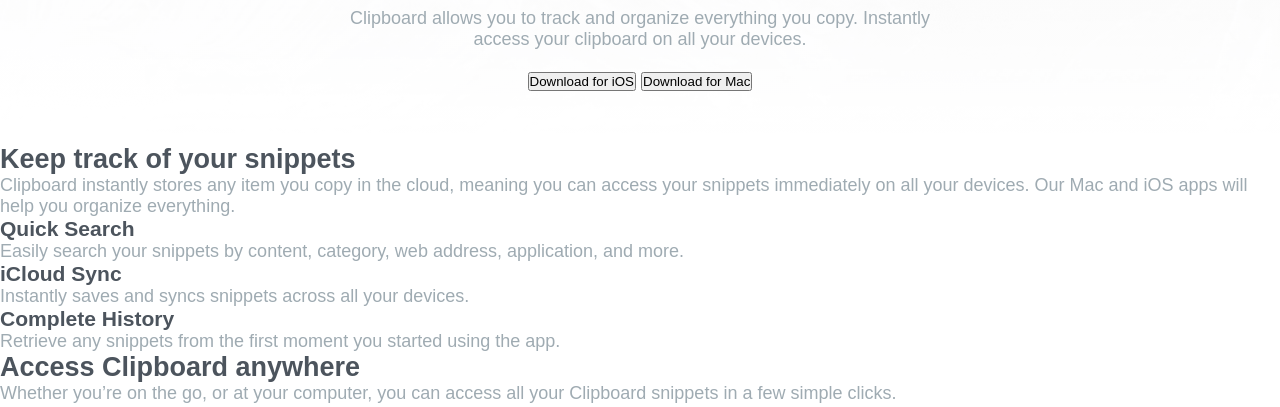
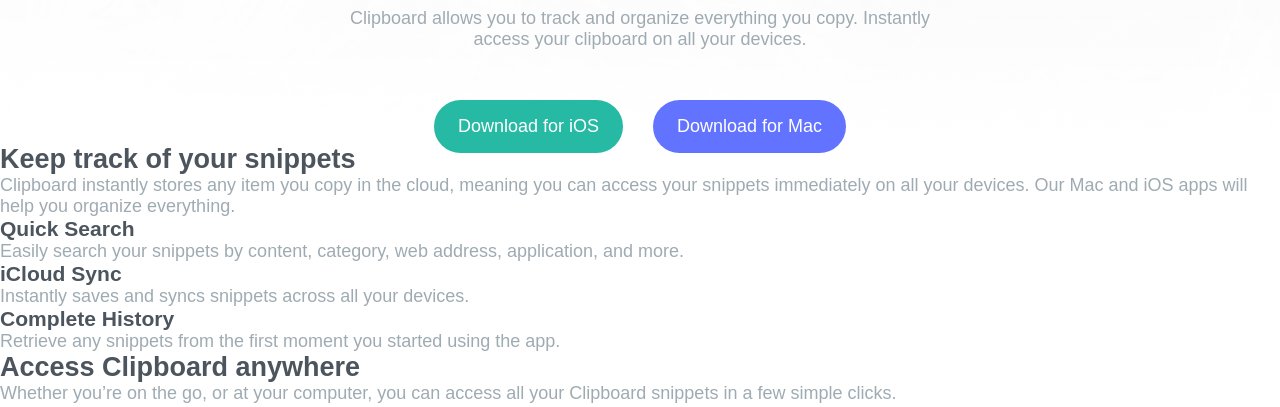
Before and after one commit to mihailomarkovic/clipboard-landing-page, a website: page index.html in a window 1280 px wide. Shown: the part 336-743 px from the top of the page. Drawn offline with nearby package versions, Linux system fonts and the light colour scheme; files that its build step writes are made by us from their sources; a web font is replaced by a local one.

Commit message:
Style buttons

```diff
--- /dev/null
+++ b/sass/_components.scss
@@ -0,0 +1,13 @@
+.btn {
+  border: none;
+  font-family: inherit;
+  font-size: $font-size-medium;
+  padding: 1.6rem 2.4rem;
+  cursor: pointer;
+  border-radius: 100px;
+  transition: all 0.3s;
+
+  &:hover {
+    transform: translateY(-10%);
+  }
+}
--- a/sass/_header.scss
+++ b/sass/_header.scss
@@ -19,4 +19,11 @@
     margin: 0 auto;
     gap: 2rem;
   }
+
+  &__btns {
+    padding-top: 3rem;
+    border-radius: 100px;
+    display: flex;
+    gap: 3rem;
+  }
 }
--- a/sass/_typography.scss
+++ b/sass/_typography.scss
@@ -12,3 +12,23 @@
 .text {
   color: $color-grayish-blue;
 }
+
+.btn--ios {
+  background-color: $color-cyan;
+  color: #fff;
+
+  &:hover {
+    background-color: rgba($color-cyan, 0.8);
+    box-shadow: 0 5px 5px rgba($color-cyan, 0.4);
+  }
+}
+
+.btn--mac {
+  background-color: $color-light-blue;
+
+  color: #fff;
+  &:hover {
+    background-color: rgba($color-light-blue, 0.8);
+    box-shadow: 0 5px 5px rgba($color-light-blue, 0.4);
+  }
+}
--- a/sass/main.scss
+++ b/sass/main.scss
@@ -1,3 +1,4 @@
 @import "base";
 @import "typography";
 @import "header";
+@import "components";
```
